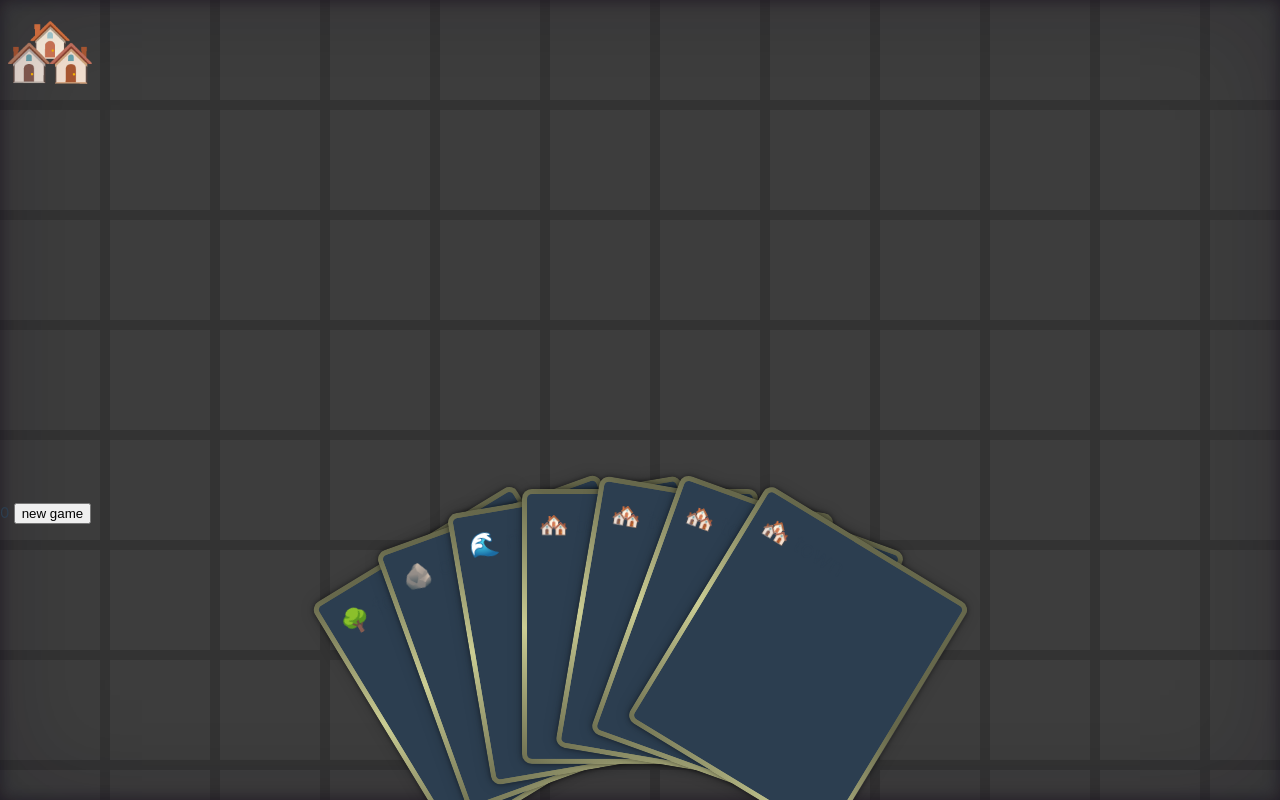
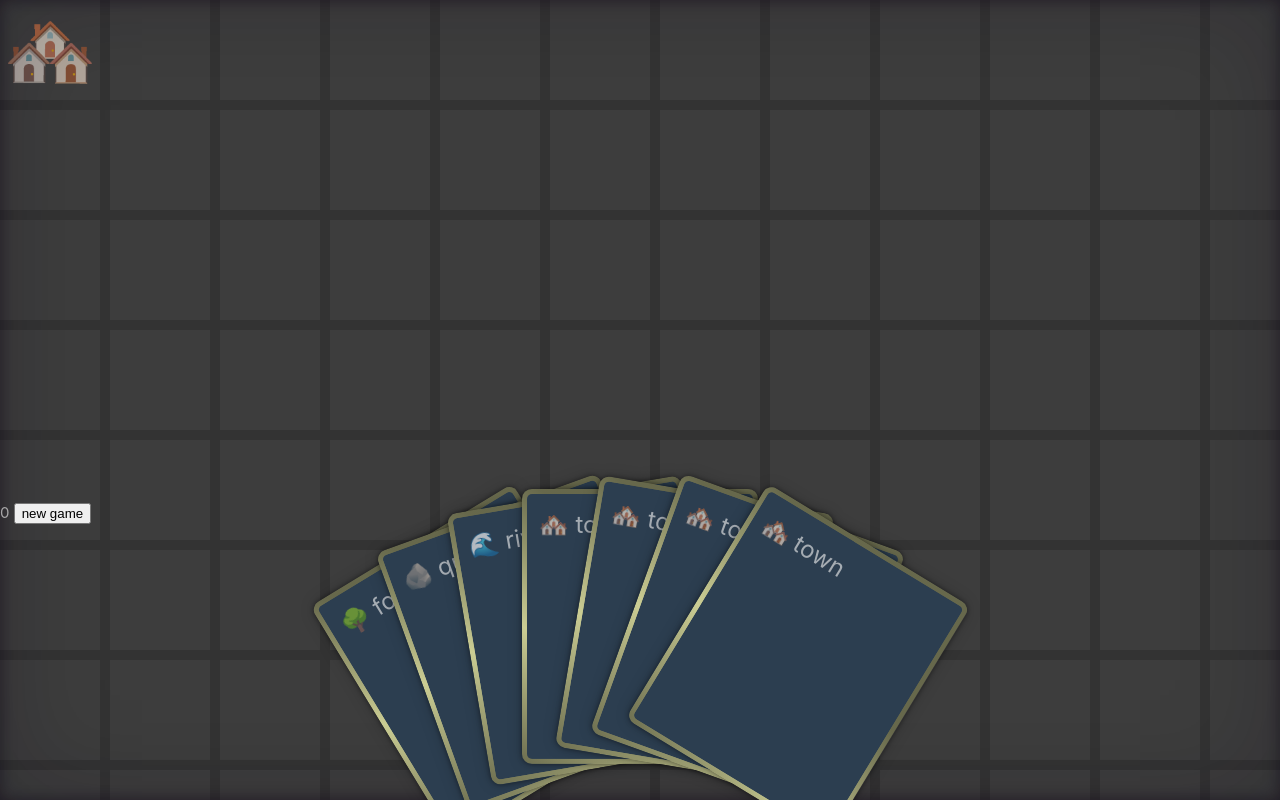
Before and after one commit to Ragnar-Oock/colon, a Vue app: page / in a window 1280 px wide. Built offline with nearby package versions, Linux system fonts and the light colour scheme.

Commit message:
fix: text not visible in "light mode"
the theme from the vue boilerplate had a light/dark color palette that isn't used by most of the existing component except for the text elements making them unreadable in light mode

```diff
--- a/src/assets/base.scss
+++ b/src/assets/base.scss
@@ -23,21 +23,8 @@
 
 /* semantic color variables for this project */
 :root {
-  --color-background: var(--vt-c-white);
-  --color-background-soft: var(--vt-c-white-soft);
-  --color-background-mute: var(--vt-c-white-mute);
+	--section-gap: 160px;
 
-  --color-border: var(--vt-c-divider-light-2);
-  --color-border-hover: var(--vt-c-divider-light-1);
-
-  --color-heading: var(--vt-c-text-light-1);
-  --color-text: var(--vt-c-text-light-1);
-
-  --section-gap: 160px;
-}
-
-@media (prefers-color-scheme: dark) {
-  :root {
 	--color-background: var(--vt-c-black);
 	--color-background-soft: var(--vt-c-black-soft);
 	--color-background-mute: var(--vt-c-black-mute);
@@ -47,7 +34,6 @@
 
 	--color-heading: var(--vt-c-text-dark-1);
 	--color-text: var(--vt-c-text-dark-2);
-  }
 }
 
 *,
@@ -62,12 +48,10 @@
 	min-height: 100vh;
 	color: var(--color-text);
 	background: var(--color-background);
-  transition:
-    color 0.5s,
+	transition: color 0.5s,
 	background-color 0.5s;
 	line-height: 1.6;
-  font-family:
-    Inter,
+	font-family: Inter,
 	-apple-system,
 	BlinkMacSystemFont,
 	'Segoe UI',
```
Lines whose indentation alone changed are shown as unchanged.
